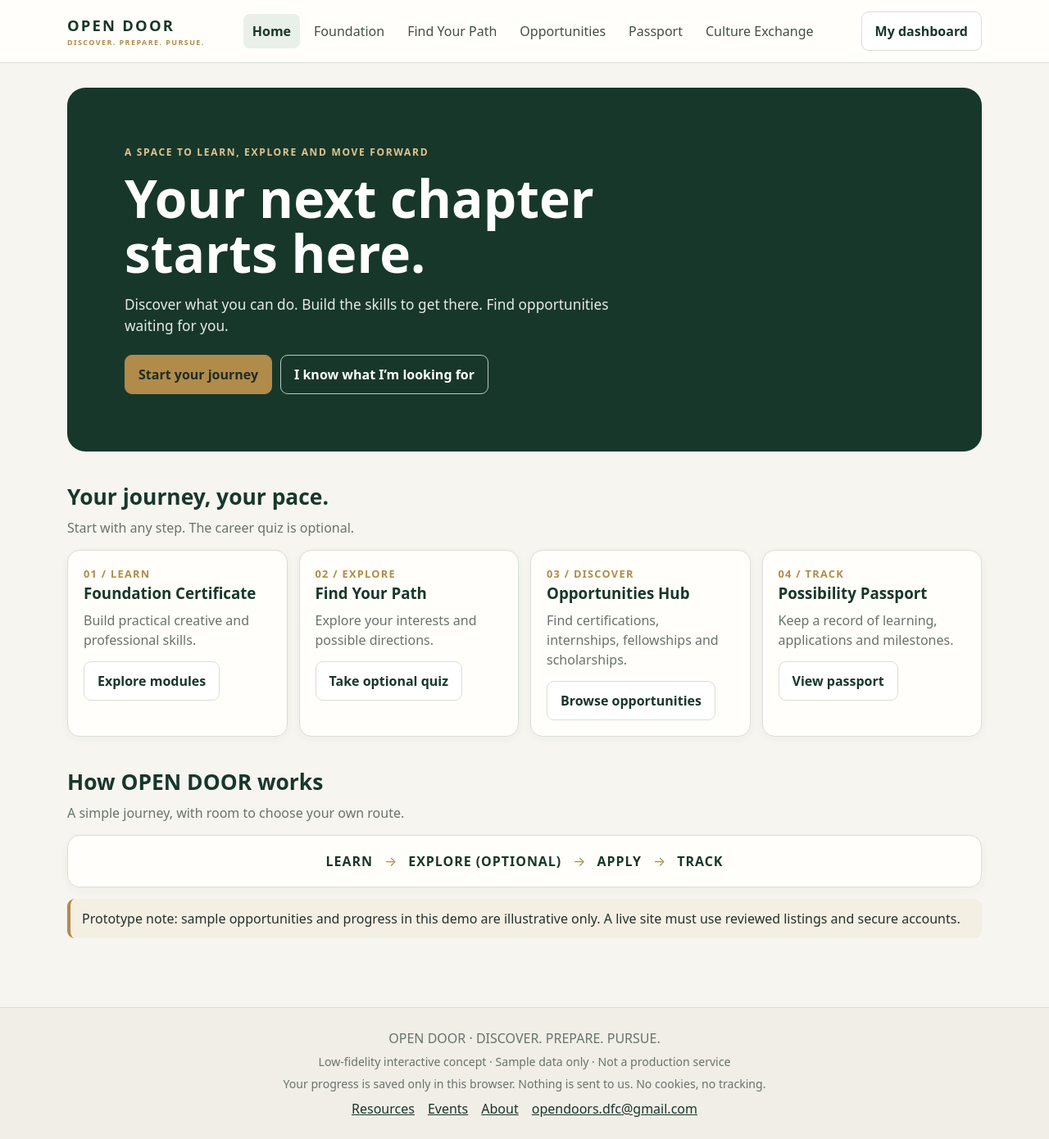
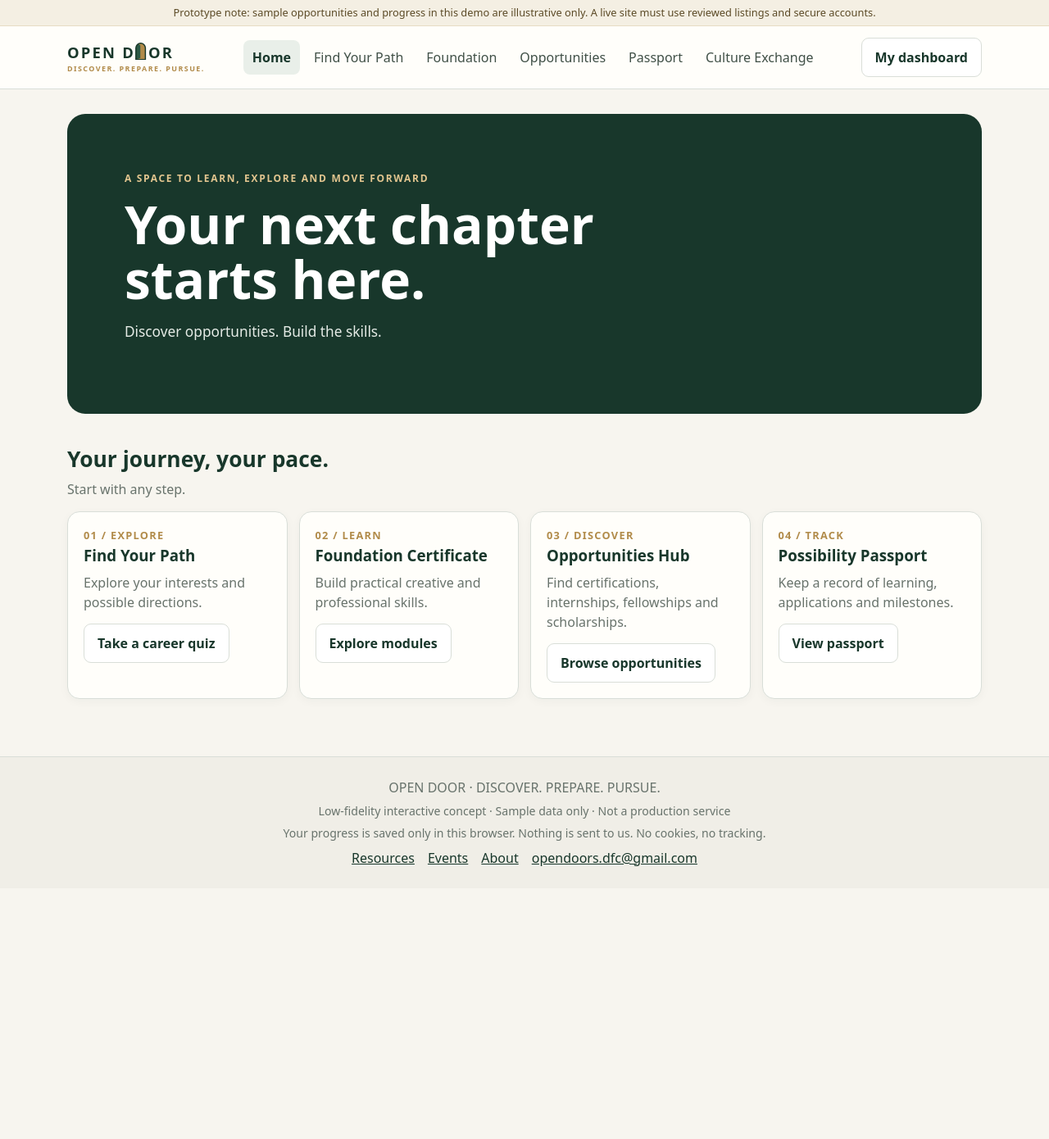
Before and after one commit to opendoor-dfc/open-door, a Jekyll site: the page built from index.md, in a window 1280 px wide and 1390 px high. Shown: the whole window at 82% size. Built offline with Jekyll 4.4.1, drawn with Linux system fonts in a browser that asks for light colours.

Commit message:
Simplify home page, door logo in green and gold, prototype note on every page
Home: shorter intro, no hero buttons, Find Your Path first, career quiz
button, no How it works section. Menu order follows the new journey.

Co-Authored-By: Claude Opus 5.5 <noreply@anthropic.com>
Claude-Session: https://claude.ai/code/session_01YYaMm9DFFrhmHy5i2wuCDX

```diff
--- a/_config.yml
+++ b/_config.yml
@@ -12,6 +12,7 @@ url: ""
 # Prototype phase: keep the site out of search engines.
 # Set to false only after the legal notice (Impressum) and privacy policy are in place.
 prototype: true
+prototype_note: "Prototype note: sample opportunities and progress in this demo are illustrative only. A live site must use reviewed listings and secure accounts."
 
 contact_email: "opendoors.dfc@gmail.com"
 
@@ -33,10 +34,10 @@ collections:
 nav:
   - title: Home
     url: /
+  - title: Find Your Path
+    url: /path/
   - title: Foundation
     url: /foundation/
-  - title: Find Your Path
-    url: /path/
   - title: Opportunities
     url: /opportunities/
   - title: Passport
--- a/_includes/header.html
+++ b/_includes/header.html
@@ -1,6 +1,6 @@
 <header class="site-header">
   <div class="nav">
-    <a class="brand" href="{{ '/' | relative_url }}">OPEN DOOR<small>{{ site.tagline }}</small></a>
+    <a class="brand" href="{{ '/' | relative_url }}" aria-label="OPEN DOOR, home"><span class="brand-word" aria-hidden="true">OPEN D{% include door.svg class="brand-door" %}OR</span><small>{{ site.tagline }}</small></a>
     <nav aria-label="Main navigation">
       {% for item in site.nav %}<a href="{{ item.url | relative_url }}"{% if page.url == item.url %} aria-current="page"{% endif %}>{{ item.title }}</a>
       {% endfor %}
--- a/_layouts/default.html
+++ b/_layouts/default.html
@@ -11,6 +11,7 @@
 </head>
 <body>
   <a class="skip-link" href="#main">Skip to content</a>
+  {% if site.prototype %}<div class="prototype-note" role="note">{{ site.prototype_note }}</div>{% endif %}
   {% include header.html %}
   <main id="main" class="wrap">
     {{ content }}
--- a/_layouts/home.html
+++ b/_layouts/home.html
@@ -5,10 +5,6 @@ layout: default
   <div class="eyebrow">{{ page.eyebrow }}</div>
   <h1>{{ page.headline }}</h1>
   <p>{{ page.intro }}</p>
-  <div class="actions">
-    <a class="btn gold" href="{{ '/foundation/' | relative_url }}">{{ page.primary_button }}</a>
-    <a class="btn light" href="{{ '/opportunities/' | relative_url }}">{{ page.secondary_button }}</a>
-  </div>
 </section>
 
 <div class="section-head"><div><h2>{{ page.journey_title }}</h2><div class="muted">{{ page.journey_subtitle }}</div></div></div>
@@ -22,9 +18,3 @@ layout: default
   </article>
   {% endfor %}
 </div>
-
-<div class="section-head"><div><h2>{{ page.how_title }}</h2><div class="muted">{{ page.how_subtitle }}</div></div></div>
-<div class="card row space flow">
-  {% for step in page.steps %}<strong>{{ step }}</strong>{% unless forloop.last %}<span aria-hidden="true">→</span>{% endunless %}{% endfor %}
-</div>
-{% if page.notice %}<div class="notice"><p>{{ page.notice }}</p></div>{% endif %}
--- a/assets/css/style.css
+++ b/assets/css/style.css
@@ -34,6 +34,13 @@ button { cursor: pointer; }
 .site-header { background: var(--paper); border-bottom: 1px solid var(--line); position: sticky; top: 0; z-index: 10; }
 .nav { max-width: 1160px; margin: auto; padding: 14px 22px; display: flex; align-items: center; gap: 24px; }
 .brand { font-weight: 850; letter-spacing: .12em; color: var(--green); font-size: 1.15rem; text-decoration: none; white-space: nowrap; }
+.brand-word { display: inline-flex; align-items: flex-end; line-height: 1; }
+/* The arched door that replaces the first O in DOOR */
+.door .door-light { fill: var(--gold); }
+.door .door-leaf { fill: var(--green2); }
+.door .door-frame { fill: none; stroke: var(--green); stroke-width: 3.5; stroke-linejoin: round; }
+.brand-door { width: .72em; height: 1.17em; margin: 0 .12em 0 .02em; }
+.prototype-note { background: #f4efe3; color: #5b4a26; text-align: center; font-size: .8rem; padding: 6px 16px; border-bottom: 1px solid #e6dcc4; }
 .brand small { display: block; font-size: .56rem; letter-spacing: .16em; color: var(--gold); font-weight: 700; }
 .nav nav { display: flex; gap: 6px; flex: 1; justify-content: center; flex-wrap: wrap; }
 .nav nav a { padding: 9px 11px; border-radius: 8px; color: #405047; text-decoration: none; }
@@ -118,6 +125,7 @@ label { display: block; font-weight: 650; margin: 12px 0 5px; }
 }
 @media (max-width: 560px) {
   .wrap { padding: 18px 14px 55px; }
+  .prototype-note { font-size: .7rem; padding: 5px 12px; line-height: 1.35; }
   .grid, .grid.two, .grid.three { grid-template-columns: 1fr; }
   .hero { border-radius: 15px; }
   .filters { grid-template-columns: 1fr; }
--- a/index.md
+++ b/index.md
@@ -3,22 +3,20 @@ layout: home
 title: Home
 eyebrow: A space to learn, explore and move forward
 headline: Your next chapter starts here.
-intro: Discover what you can do. Build the skills to get there. Find opportunities waiting for you.
-primary_button: Start your journey
-secondary_button: I know what I’m looking for
+intro: Discover opportunities. Build the skills.
 journey_title: Your journey, your pace.
-journey_subtitle: Start with any step. The career quiz is optional.
+journey_subtitle: Start with any step.
 cards:
-  - label: 01 / LEARN
+  - label: 01 / EXPLORE
+    title: Find Your Path
+    text: Explore your interests and possible directions.
+    button: Take a career quiz
+    link: /path/
+  - label: 02 / LEARN
     title: Foundation Certificate
     text: Build practical creative and professional skills.
     button: Explore modules
     link: /foundation/
-  - label: 02 / EXPLORE
-    title: Find Your Path
-    text: Explore your interests and possible directions.
-    button: Take optional quiz
-    link: /path/
   - label: 03 / DISCOVER
     title: Opportunities Hub
     text: Find certifications, internships, fellowships and scholarships.
@@ -29,8 +27,4 @@ cards:
     text: Keep a record of learning, applications and milestones.
     button: View passport
     link: /passport/
-how_title: How OPEN DOOR works
-how_subtitle: A simple journey, with room to choose your own route.
-steps: [LEARN, EXPLORE (OPTIONAL), APPLY, TRACK]
-notice: "Prototype note: sample opportunities and progress in this demo are illustrative only. A live site must use reviewed listings and secure accounts."
 ---
```
Also changed, not shown: .pages.yml, assets/images/brand/opendoor-avatar.png, assets/images/brand/opendoor-icon.svg, assets/images/brand/opendoor-logo.png, assets/images/favicon.svg.
